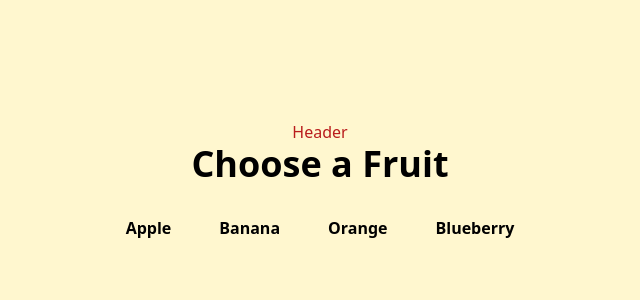
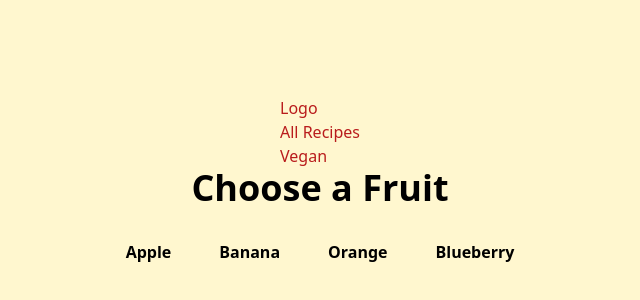
Before and after one commit to mheyrie/smoothie-bowl, a React (Create React App) app: page / in a window 1280 px wide. Shown: the part 216-516 px from the top of the page, without its empty margins (320-960 px from the left). Built offline with nearby package versions, Linux system fonts and the light colour scheme; a web font is replaced by a local one.

Commit message:
Working on header

```diff
--- a/src/component/Header.tsx
+++ b/src/component/Header.tsx
@@ -1,5 +1,16 @@
 export default function Header() {
   return (
-    <div className="text-red-700">Header</div>
+    <nav className="text-red-700">
+        <div className="">Logo</div>
+        <div className="">
+            <ul className="">
+                <li className="">All Recipes</li>
+                <li className="">Vegan</li>
+                <li className=""></li>
+                <li className=""></li>
+                <li className=""></li>
+            </ul>
+        </div>
+    </nav>
   )
 }
```
